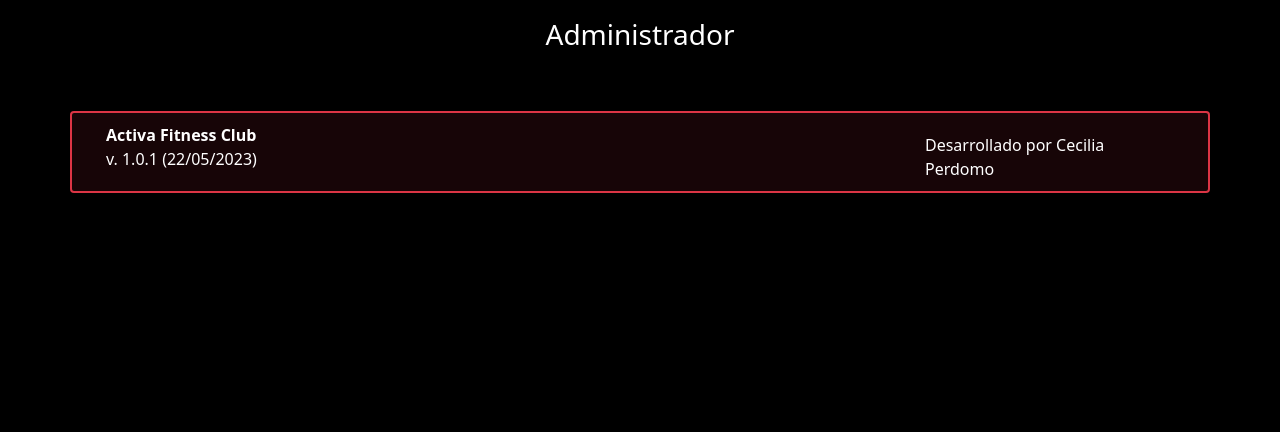
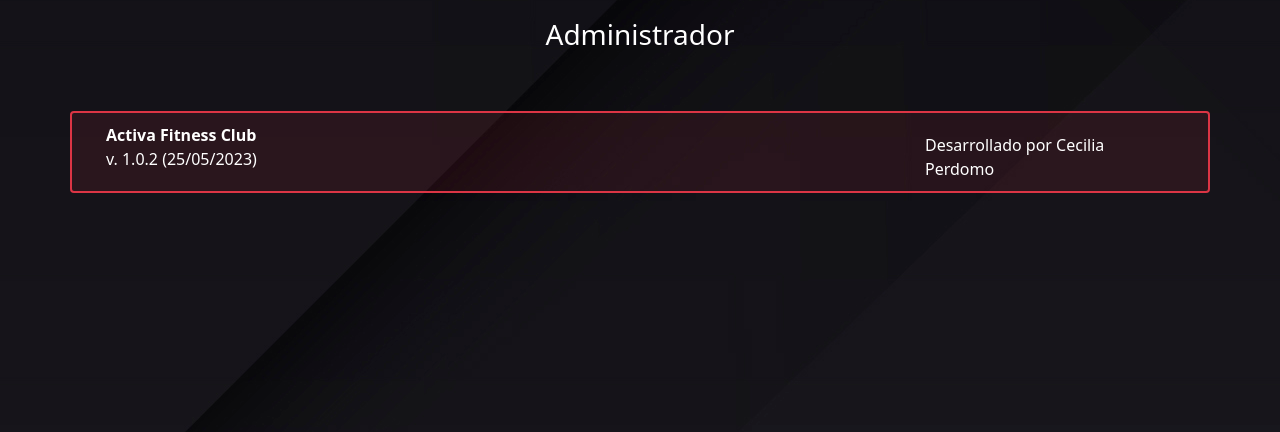
Before and after one commit to CeciliaBPerdomo/ActivaFitnessClubv2, a React app: page / in a window 1280 px wide. Shown: the part 383-815 px from the top of the page. Built offline with nearby package versions, Linux system fonts and the light colour scheme; no server answers.

Commit message:
Home, Footer

```diff
--- a/src/front/js/component/footer.js
+++ b/src/front/js/component/footer.js
@@ -9,7 +9,7 @@ export const Footer = () => (
 				Activa Fitness Club
 				</b>
 				<br/>
-				v. 1.0.1 (22/05/2023)
+				v. 1.0.2 (25/05/2023)
 			</div>
 			<div className="col"></div>
 			<div className="col"></div>
--- a/src/front/js/pages/homeAdministrador.jsx
+++ b/src/front/js/pages/homeAdministrador.jsx
@@ -1,17 +1,21 @@
 import React from "react";
 import { Link } from "react-router-dom";
-import fondo from "../../img/fondo.jpg"
+import logoActiva from "../../img/LogoSinFondo.png"
 
 
 export const HomeAdministrador = () => {
 	return (
 		<>
 		<div className="container">
+
             <br />
             <div className="container text-center">
                 <div className="row">
                     {/* Calendario */}
                     <div className="col border border-danger">
+                        <img src={logoActiva} style={{width: "25%",
+                        marginTop: "10px",
+                        marginBottom: "10px"}}/>
                     </div>
                     <div className="col border border-danger">
                         {/* Alumnos */}
--- a/src/front/styles/home.css
+++ b/src/front/styles/home.css
@@ -6,6 +6,6 @@
     on that page only (the ones not reused in other pages).
 */
 body {
-    background: black;
+    background-color: black;
     color: white;
 }
--- a/src/front/styles/index.css
+++ b/src/front/styles/index.css
@@ -3,6 +3,7 @@
 */
 
 body {
-    background: rgb(254,59,63);
-    background: radial-gradient(circle, rgba(254,59,63,1) 0%, rgba(8,8,8,1) 100%);
+    /* background: rgb(254,59,63); */
+    /* background: radial-gradient(circle, rgba(254,59,63,1) 0%, rgba(8,8,8,1) 100%);  */
+    background-image: url("../img/fondo.jpg");
 }
```
Also changed, not shown: src/front/img/LogoSinFondo.png (added).
